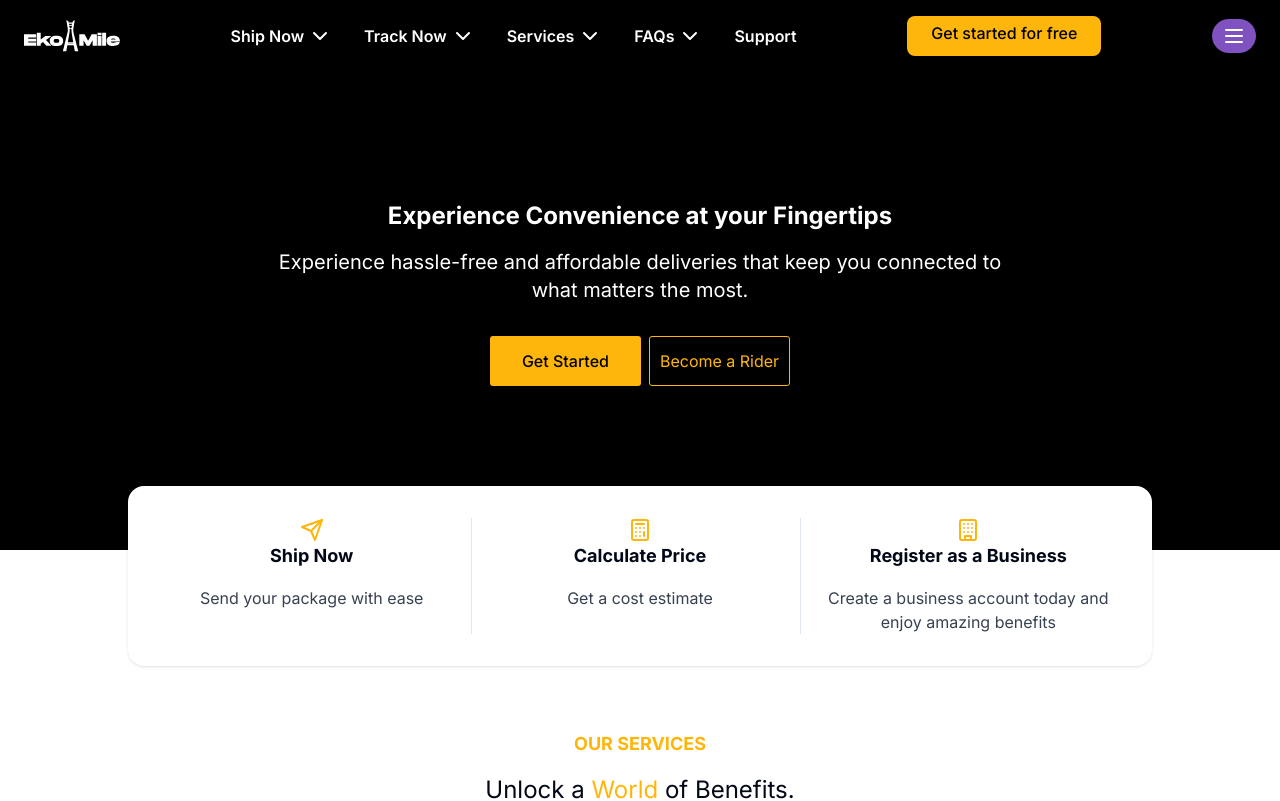
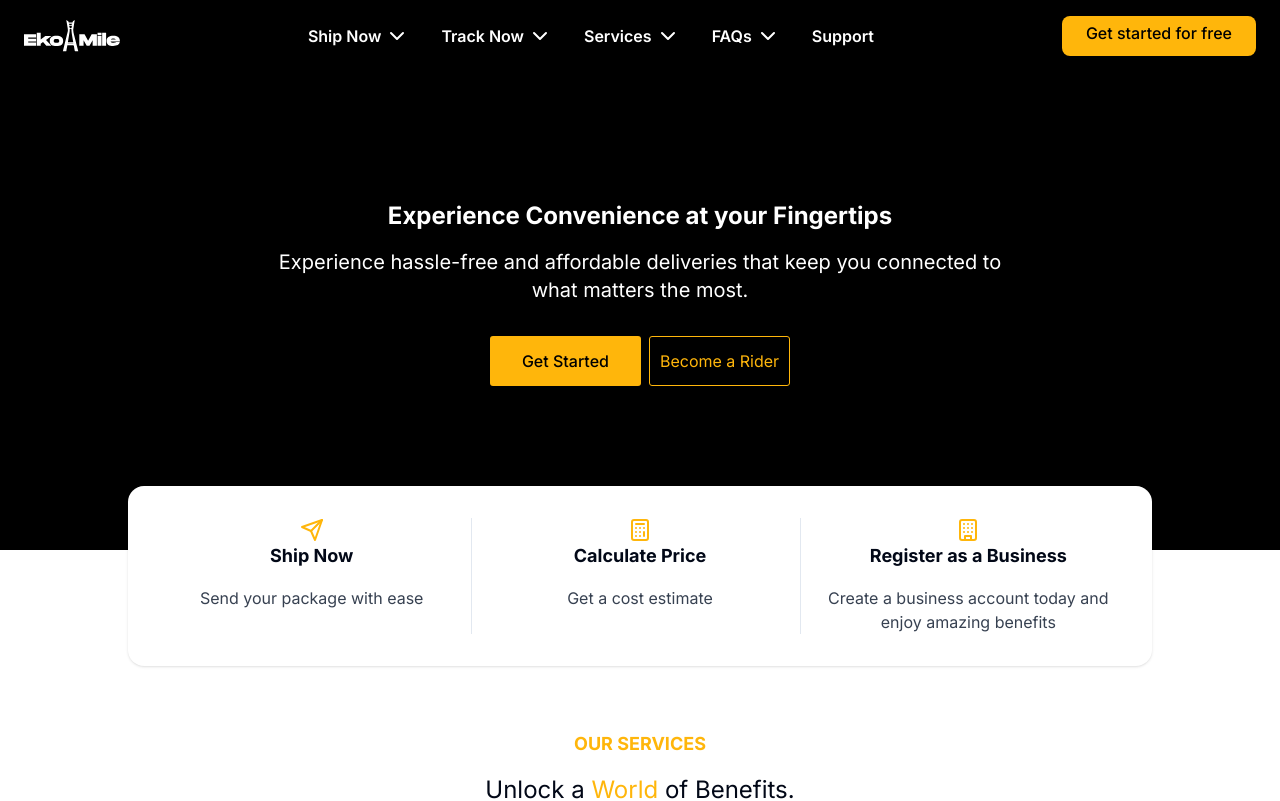
Before and after one commit to ieadeleke/dashboard, a Next.js app: page /start in a window 1280 px wide. Shown: the top 801 px of the page. Built offline with nearby package versions, Linux system fonts and the light colour scheme.

Commit message:
hide mobile nav on large screen

```diff
--- a/src/components/navbar/NavBar.tsx
+++ b/src/components/navbar/NavBar.tsx
@@ -87,7 +87,7 @@ export const NavBar = () => {
           Get started for free
         </Button>
 
-        <DrawerTrigger>
+        <DrawerTrigger className="lg:hidden">
           <MenuIcon className="text-white" />
         </DrawerTrigger>
         <DrawerContent>
```
